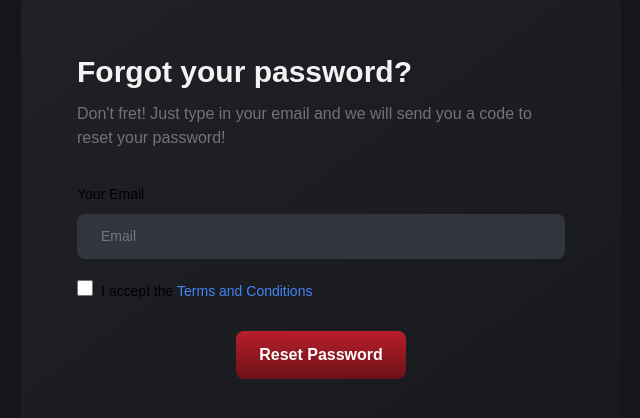
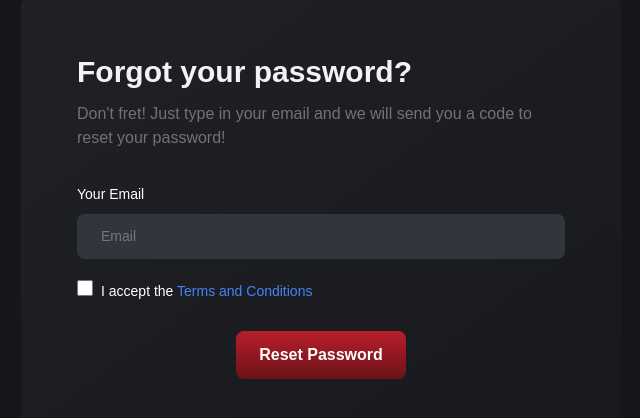
Before and after one commit to Interviewer-App/interviewer-web, a Next.js app: page /forgot-password in a window 1280 px wide. Shown: the part 184-602 px from the top of the page, without its empty margins (319-959 px from the left). Built offline with nearby package versions, Linux system fonts and the light colour scheme; no server answers.

Commit message:
Update Forgot Password page

```diff
--- a/src/app/(auth)/forgot-password/page.js
+++ b/src/app/(auth)/forgot-password/page.js
@@ -6,7 +6,7 @@ const ForgotPasswordPage = () => {
   const [email, setEmail] = useState("");
 
   return (
-    <div className=" bg-background flex flex-col items-center justify-center h-lvh w-full">
+    <div className=" bg-background flex flex-col items-center justify-center h-lvh w-full text-white">
       <div className="h-fit max-h-[670px] max-w-[600px] w-[90%] md:w-[50%] bg-gradient-to-br from-[#1f2126] to-[#17191d] rounded-lg p-14">
         <h1 className=" text-xl md:text-2xl lg:text-3xl font-semibold text-[#f3f3f3]">
           Forgot your password?
```
